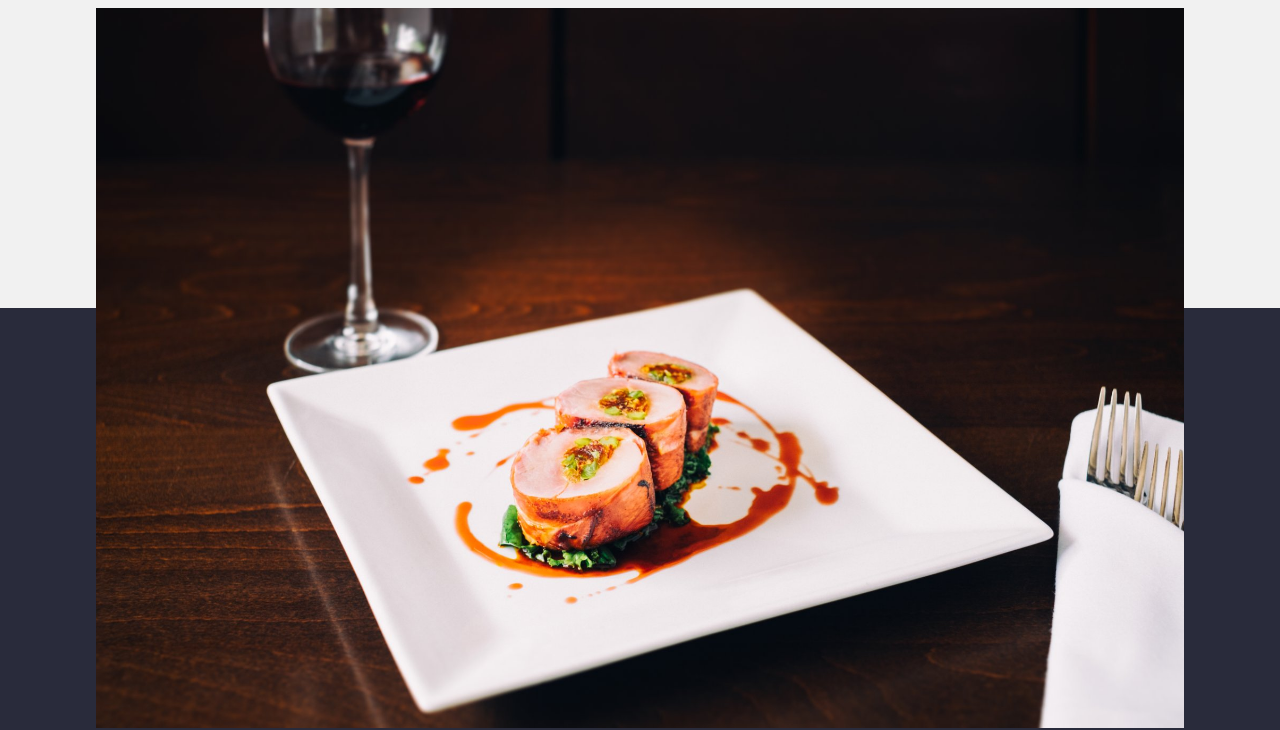
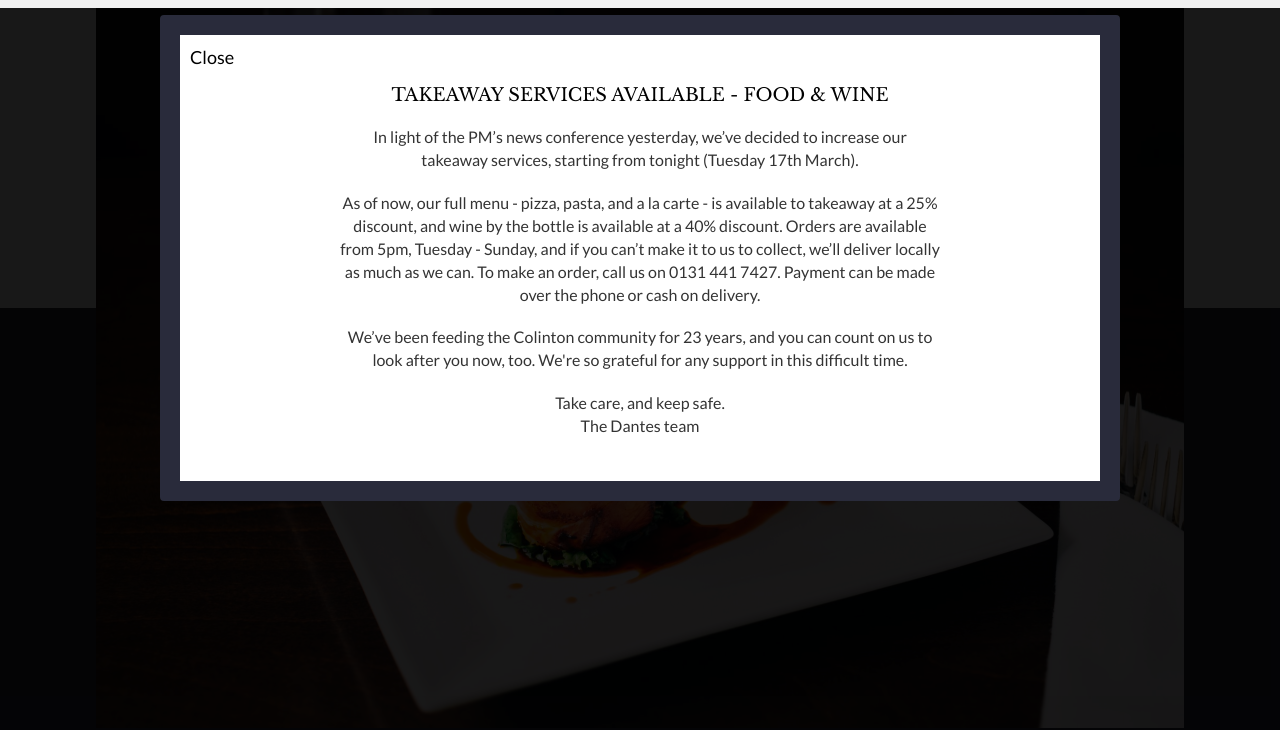
Before and after one commit to kamaljaiswal/blueskycafe, a Gatsby site: page / in a window 1280 px wide. Shown: the part 67-797 px from the top of the page. Built offline with nearby package versions, Linux system fonts and the light colour scheme; Gatsby itself is replaced by a stand-in of ours.

Commit message:
Added modal popup

```diff
--- a/package.json
+++ b/package.json
@@ -25,6 +25,7 @@
     "react-dom": "^16.12.0",
     "react-helmet": "^5.2.1",
     "react-leaflet": "^2.6.0",
+    "react-modal": "^3.11.2",
     "react-typography": "^0.16.19",
     "typography": "^0.16.19"
   },
--- a/src/pages/index.js
+++ b/src/pages/index.js
@@ -1,11 +1,39 @@
-import React from "react"
-import { Link, graphql } from 'gatsby'
+import React, {useState} from "react"
+import { Link, graphql, navigate } from 'gatsby'
 import Img from 'gatsby-image'
 import LeafletMap from '../components/leafletmap'
 import Layout from "../components/layout"
 import SEO from "../components/seo"
+import Modal from "react-modal";
+
+Modal.setAppElement(`#___gatsby`);
+
+const modalStyles = {
+  overlay: {
+    backgroundColor: "rgba(0, 0, 0, 0.90)",
+    zIndex: '100'
+  },
+  content: {
+    position: "relative",
+    top: "50px",
+    left: "auto",
+    right: "auto",
+    bottom: "auto",
+    width: "90%",
+    maxWidth: "960px",
+    margin: "32px auto",
+    padding: '10px',
+    border: "20px solid #292B3B"
+  }
+};
 
 const IndexPage = ({data}) => {
+
+  // Modal stuff.
+  const [modalOpen, setModalOpen] = useState(true);
+  const closeModal = () => {
+    setModalOpen(false);
+  };
 
   return (
   <Layout>
@@ -15,6 +43,36 @@
         <Img fluid={data.pork.childImageSharp.fluid}/>
       </div>
     </section>
+    <Modal
+        isOpen={modalOpen}
+        onRequestClose={closeModal}
+        style={modalStyles}
+        contentLabel="Modal"
+    >
+      <div>
+        <Link
+          to='/'
+          onClick={e => {
+            e.preventDefault();
+            closeModal();
+          }}
+          className='modal-button'
+        >
+          Close
+        </Link>
+        <div className='modal-body'>
+          <h4>TAKEAWAY SERVICES AVAILABLE - FOOD & WINE</h4>
+          <p>In light of the PM’s news conference yesterday, we’ve decided to increase our takeaway services, starting from tonight (Tuesday 17th March).</p>
+
+          <p>As of now, our full menu - pizza, pasta, and a la carte - is available to takeaway at a 25% discount, and wine by the bottle is available at a 40% discount. Orders are available from 5pm, Tuesday - Sunday, and if you can’t make it to us to collect, we’ll deliver locally as much as we can. To make an order, call us on 0131 441 7427. Payment can be made over the phone or cash on delivery.</p>
+
+          <p>We’ve been feeding the Colinton community for 23 years, and you can count on us to look after you now, too. We're so grateful for any support in this difficult time.</p>
+
+          <span>Take care, and keep safe.</span>
+          <span>The Dantes team</span>
+        </div>
+      </div>
+    </Modal>
     <div className="intro">
       <div className="container">
 
--- a/src/styles/pages/_index.scss
+++ b/src/styles/pages/_index.scss
@@ -329,3 +329,35 @@
     }
   }
 }
+
+.modal-button {
+  text-decoration: none;
+  color: $black;
+}
+
+.modal-body {
+  display: block;
+  position: relative;
+  padding-top: 15px;
+  overflow-y: auto;
+  height: 400px;
+  max-width: 600px;
+  text-align: center;
+  margin: 0 auto;
+
+  p {
+    font-size: 14px;
+
+    @media (min-width: 768px) {
+      font-size: 16px;
+    }
+  }
+  span {
+    font-size: 14px;
+    display: block;
+
+    @media (min-width: 768px) {
+      font-size: 16px;
+    }
+  }
+}
```
Also changed, not shown: 1 other file.
